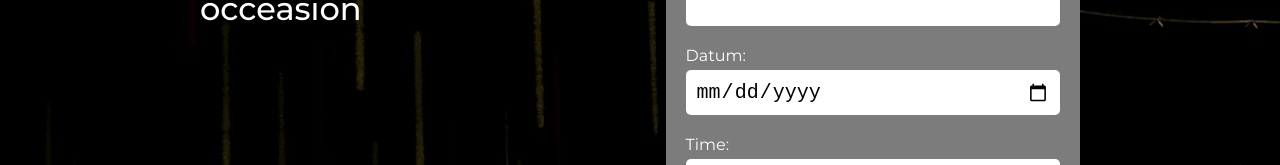
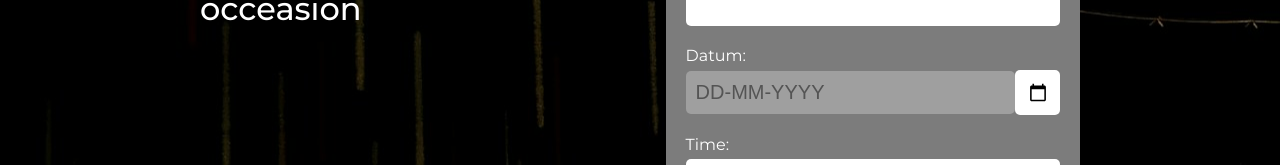
Before and after one commit to MohamedSameh01/wagon-pizza, a React (Vite) app: page /reservation in a window 1280 px wide. Shown: the part 541-706 px from the top of the page. Built offline with nearby package versions, Linux system fonts and the light colour scheme; no server answers.

Commit message:
make the date be DD-MM-YYYY

```diff
--- a/src/component/Delivery/Delivery.css
+++ b/src/component/Delivery/Delivery.css
@@ -7,7 +7,7 @@
 .postbox-item {
   display: flex;
   flex-wrap: wrap;
-  justify-content: space-between;
+  justify-content: flex-start;
   align-items: flex-start;
   border: 2px solid orange;
   border-radius: 8px;
@@ -16,10 +16,6 @@
 }
 .postbox-details {
   width: 30%;
-  display: flex;
-  justify-content: center;
-  align-items: center;
-  gap: 10px;
 }
 /* .postbox-item:hover {
     transform: scale(1.05);
@@ -27,11 +23,10 @@
 
 .postbox-details h2 {
   color: orange;
-  font-size: 1.5rem;
-  display: inline;
+  font-size: 1rem;
 }
 .postbox-details p {
-  font-size: 1rem;
+  font-size: .8rem;
 }
 
 @media (max-width: 600px) {
--- a/src/component/Delivery/Delivery.jsx
+++ b/src/component/Delivery/Delivery.jsx
@@ -33,9 +33,9 @@ const Delivery = () => {
         ) : delivers?.data && Array.isArray(delivers.data) ? (
           delivers.data.map((deliver) => (
             <div key={deliver?.id} className="postbox-details">
-              <h2>{deliver?.city},</h2>
-              <p>{deliver?.postBox}, </p>
-              <p>{deliver?.orderAb.toFixed(2)} CHF</p>
+              <h2>{deliver?.city}</h2>
+              <p>PostBox: {deliver?.postBox}</p>
+              <p>OrderAb: {deliver?.orderAb}</p>
             </div>
           ))
         ) : (
--- a/src/component/ReservationForm/ReservationForm.css
+++ b/src/component/ReservationForm/ReservationForm.css
@@ -27,7 +27,14 @@
   .form-group {
     margin-bottom: 15px;
   }
-
+  .dateContainer{
+    display: flex;
+    justify-content: center;
+    align-items: center;
+    #date{
+      width: 45px;
+    }
+  }
   .form-group label {
     display: block;
     margin-bottom: 5px;
--- a/src/component/ReservationForm/ReservationForm.jsx
+++ b/src/component/ReservationForm/ReservationForm.jsx
@@ -15,7 +15,9 @@ const ReservationForm = () => {
     const day = String(date.getDate()).padStart(2, "0");
     const month = String(date.getMonth() + 1).padStart(2, "0");
     const year = date.getFullYear();
+    if(day&&month&&year){
       return `${day}-${month}-${year}`;
+    }
   };
   return (
     <div className="reservation">
@@ -45,15 +47,23 @@ const ReservationForm = () => {
           <label htmlFor="address">Anzaani Personen:</label>
           <input type="text" id="address" name="address" />
         </div>
-        <div className="form-group">
+        <div className="form-group ">
           <label htmlFor="date">Datum:</label>
+          <div className="dateContainer">
+            <input
+              type="text"
+              placeholder="DD-MM-YYYY"
+              disabled
+              value={formatSelectedDate(selectedDate)?formatSelectedDate(selectedDate):"DD-MM-YYYY"}
+            />
             <input
               type="date"
-            id="dateInput"
+              id="date"
               name="date"
               value={selectedDate}
               onChange={handleDateChange}
             />
+          </div>
         </div>
         <div className="form-group">
           <label htmlFor="time">Time:</label>
```
Lines whose indentation alone changed are shown as unchanged.
